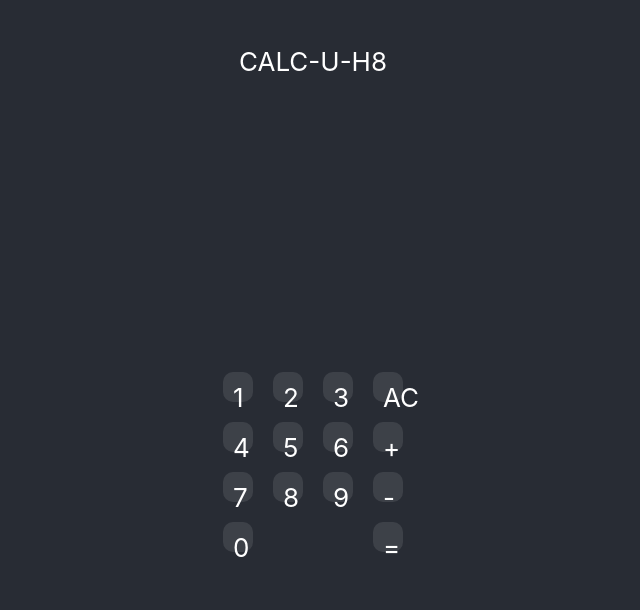
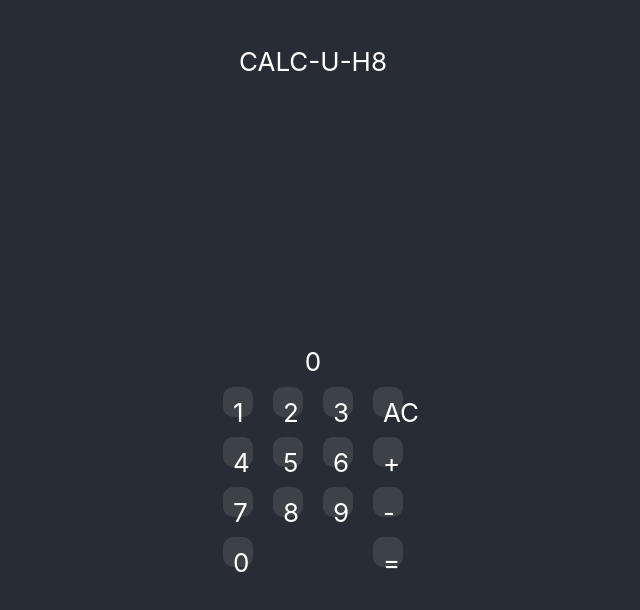
Before and after one commit to rob137/calc-u-h8, a React (Create React App) app: page / in a window 1280 px wide. Shown: the top 610 px of the page, without its empty margins (327-967 px from the left). Built offline with nearby package versions, Linux system fonts and the light colour scheme.

Commit message:
Display 0 on screen by default

```diff
--- a/src/components/Calculator.js
+++ b/src/components/Calculator.js
@@ -2,7 +2,7 @@ import React, { useState } from "react";
 import "./Calculator.css";
 
 export default function Calculator() {
-  const [screen, setScreen] = useState("");
+  const [screen, setScreen] = useState("0");
   const [value, setValue] = useState("");
   const [acc, setAcc] = useState("");
   const [operator, setOperator] = useState("");
@@ -28,7 +28,7 @@ export default function Calculator() {
 
   function handleAcClick() {
     setValue("");
-    setScreen("");
+    setScreen("0");
     setAcc("");
     setOperator("");
   }
```
